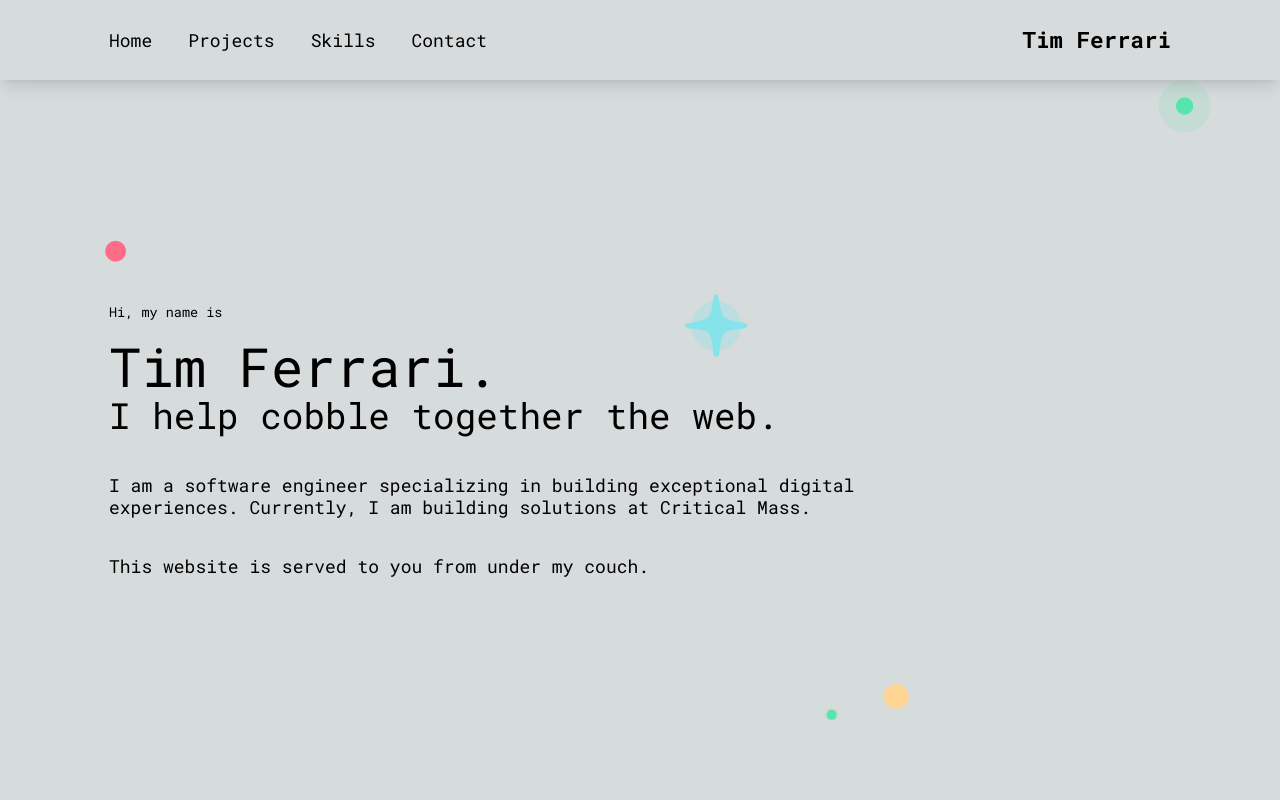
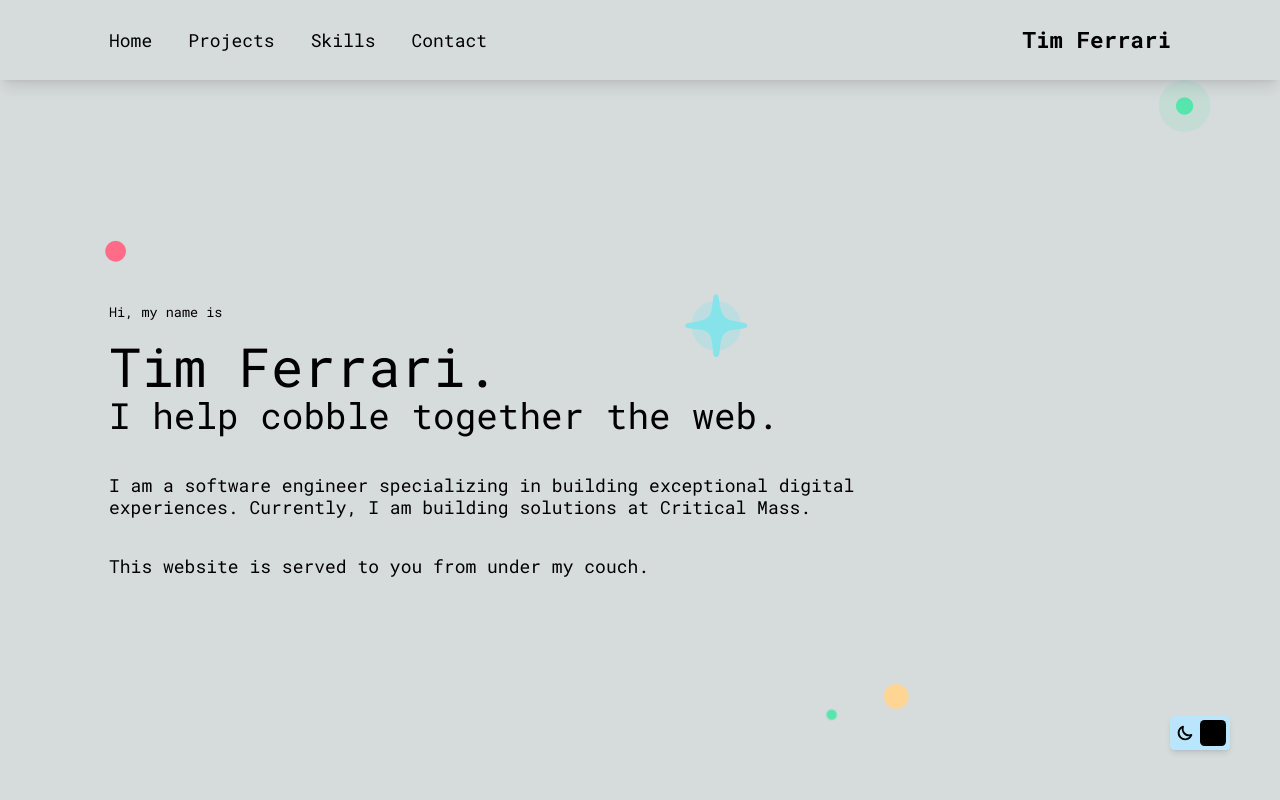
Before and after one commit to yunggarlic/new_personal, a Next.js app: page / in a window 1280 px wide. Shown: the top 800 px of the page. Built offline with nearby package versions, Linux system fonts and the light colour scheme.

Commit message:
adds color toggle

```diff
--- /dev/null
+++ b/src/components/ThemeToggle.tsx
@@ -0,0 +1,41 @@
+import React, { useState, useEffect, useRef } from "react";
+import Moon from './icons/Moon';
+import Sun from './icons/Sun';
+
+const ThemeToggle = () => {
+  const [theme, setTheme] = useState("light");
+  const checkbox = useRef<HTMLInputElement>(null);
+
+  useEffect(() => {
+    if (window.matchMedia("(prefers-color-scheme: dark)").matches) {
+      setTheme("dark");
+      document.documentElement.classList.add("dark");
+    }
+  }, []);
+
+  const handleToggle = () => {
+    if(checkbox.current)
+        checkbox.current.checked = !checkbox.current.checked;
+    if (theme === "light") {
+      setTheme("dark");
+      document.documentElement.classList.add("dark");
+    } else {
+      setTheme("light");
+      document.documentElement.classList.remove("dark");
+    }
+  };
+
+  return (
+    <div className="fixed right-[50px] bottom-[50px]" onClick={handleToggle} >
+      <label
+        className="relative inline-block h-[34px] w-[60px]"
+        htmlFor="checkbox"
+      >
+        <input type="checkbox" ref={checkbox} className="invisible" id="toggleTheme" />
+        <div className="slider flex rounded bottom-0 cursor-pointer left-0 absolute right-0 top-0 transition"><Moon /><Sun/></div>
+      </label>
+    </div>
+  );
+};
+
+export default ThemeToggle;
--- /dev/null
+++ b/src/components/icons/Moon.tsx
@@ -0,0 +1,14 @@
+import React from "react";
+
+export default function Moon() {
+  return (
+    <div className="flex justify-center align-center w-full">
+      <svg id="Layer_1" version="1.1" viewBox="0 0 512 512" width="30">
+        <path
+          d="M349.852,343.15c-49.875,49.916-131.083,49.916-181,0c-49.916-49.918-49.916-131.125,0-181.021  c13.209-13.187,29.312-23.25,47.832-29.812c5.834-2.042,12.293-0.562,16.625,3.792c4.376,4.375,5.855,10.833,3.793,16.625  c-12.542,35.375-4,73.666,22.25,99.917c26.209,26.228,64.5,34.75,99.916,22.25c5.792-2.062,12.271-0.582,16.625,3.793  c4.376,4.332,5.834,10.812,3.771,16.625C373.143,313.838,363.06,329.941,349.852,343.15z M191.477,184.754  c-37.438,37.438-37.438,98.354,0,135.771c40,40.021,108.125,36.416,143-8.168c-35.959,2.25-71.375-10.729-97.75-37.084  c-26.375-26.354-39.333-61.771-37.084-97.729C196.769,179.796,194.039,182.192,191.477,184.754z"
+          fill="#000"
+        />
+      </svg>
+    </div>
+  );
+}
--- /dev/null
+++ b/src/components/icons/Sun.tsx
@@ -0,0 +1,47 @@
+import React from "react";
+
+export default function Sun() {
+  return (
+    <div className="sun flex justify-center align-center w-full">
+      <svg id="Outline" version="1.1" viewBox="0 0 32 32" width="18">
+        <title />
+        <desc />
+        <g>
+          <path d="M16,26c-5.514,0-10-4.486-10-10S10.486,6,16,6s10,4.486,10,10S21.514,26,16,26z M16,8c-4.411,0-8,3.589-8,8s3.589,8,8,8   s8-3.589,8-8S20.411,8,16,8z" />
+          <rect height="4" width="2" x="15" />
+          <rect
+            height="4"
+            transform="matrix(0.7071 -0.7071 0.7071 0.7071 -2.5269 6.1006)"
+            width="2"
+            x="5.101"
+            y="4.101"
+          />
+          <rect height="2" width="4" y="15" />
+          <rect
+            height="2"
+            transform="matrix(0.7071 -0.7071 0.7071 0.7071 -16.5268 11.8995)"
+            width="4"
+            x="4.101"
+            y="24.9"
+          />
+          <rect height="4" width="2" x="15" y="28" />
+          <rect
+            height="4"
+            transform="matrix(0.7071 -0.7071 0.7071 0.7071 -10.7279 25.8994)"
+            width="2"
+            x="24.9"
+            y="23.9"
+          />
+          <rect height="2" width="4" x="28" y="15" />
+          <rect
+            height="2"
+            transform="matrix(0.7071 -0.7071 0.7071 0.7071 3.272 20.1005)"
+            width="4"
+            x="23.9"
+            y="5.101"
+          />
+        </g>
+      </svg>
+    </div>
+  );
+}
--- a/src/pages/index.tsx
+++ b/src/pages/index.tsx
@@ -12,6 +12,7 @@ import {
   About,
   Work,
   Contact,
+  ThemeToggle
 } from '../components';
 
 // If loading a variable font, you don't need to specify the font weight
@@ -36,6 +37,7 @@ export default function Home({projects, jobs}: {projects: ProjectProp[], jobs: J
         className={`mx-auto max-w-5xl space-y-10 bg-stars-tall bg-right-top px-6 tablet:px-10 ${roboto.className}`}
       >
         <Navbar />
+        <ThemeToggle />
         <Hero />
         <About />
         <Work jobs={jobs}/>
--- a/src/styles/globals.css
+++ b/src/styles/globals.css
@@ -6,20 +6,19 @@
   --nav-height: 80px;
   --max-width: 1100px;
   --border-radius: 12px;
+  --foreground-rgb: 0,0,0;
 
   --nav-bg-color: 214, 219, 220;
   --nav-color: 0, 0, 0;
   --background-start-rgb: 214, 219, 220;
 }
 
-@media (prefers-color-scheme: dark) {
-  :root {
-    --foreground-rgb: 255, 255, 255;
-    --background-start-rgb: 34, 31, 32;
-    --background-end-rgb: 0, 0, 0;
-    --nav-bg-color: 34, 31, 32;
-    --nav-color: 255, 255, 255;
-  }
+:root.dark {
+  --foreground-rgb: 255, 255, 255;
+  --background-start-rgb: 34, 31, 32;
+  --background-end-rgb: 0, 0, 0;
+  --nav-bg-color: 34, 31, 32;
+  --nav-color: 255, 255, 255;
 }
 
 * {
@@ -37,6 +36,8 @@ body {
 body {
   color: rgb(var(--foreground-rgb));
   background-color: rgb(var(--background-start-rgb));
+
+  transition: background-color 0.2s, color 0.2s;
 }
 
 nav {
@@ -133,22 +134,47 @@ a {
   @apply w-full rounded p-4 text-left text-xs transition-all hover:bg-blue-500/10 dark:hover:bg-deep-blue tablet:h-12 tablet:whitespace-nowrap tablet:px-6;
 }
 
-
-.description{
+.description {
   @apply rounded bg-sky-200 py-8 px-4 text-black shadow-lg dark:bg-[#1A273E] dark:text-slate-200;
 }
-.reverse-align{
+.reverse-align {
   @apply flex-row-reverse text-right;
 }
-.reverse-align .description{
+.reverse-align .description {
   @apply text-right;
 }
-.reverse-align .img-container{
+.reverse-align .img-container {
   @apply left-0;
 }
 
-.bg-fade{
+.bg-fade {
   @apply bg-gradient-radial;
+}
+
+.slider::before{
+  @apply rounded bg-black bottom-[4px] w-[26px] content-[""] h-[26px] left-[4px] absolute transition;
+
+}
+#toggleTheme + .slider::before{
+  transform: translateX(26px);
+}
+
+.dark #toggleTheme + .slider::before {
+  transform: translateX(0px);
+  @apply bg-white;
+
+}
+
+#toggleTheme + .slider {
+  @apply bg-sky-200 shadow-md;
+}
+
+.dark #toggleTheme + .slider {
+  @apply bg-[rgb(var(--nav-bg-color))];
+}
+
+.sun rect, .sun g {
+  @apply fill-white
 }
 
 @media (prefers-color-scheme: dark) {
--- a/tailwind.config.js
+++ b/tailwind.config.js
@@ -1,6 +1,7 @@
 /** @type {import('tailwindcss').Config} */
 module.exports = {
   content: ["./src/**/*.{js,ts,jsx,tsx}"],
+  darkMode: 'class',
   theme: {
     extend: {
       height: {
```
Also changed, not shown: src/components/index.js (+8 -7 lines).
